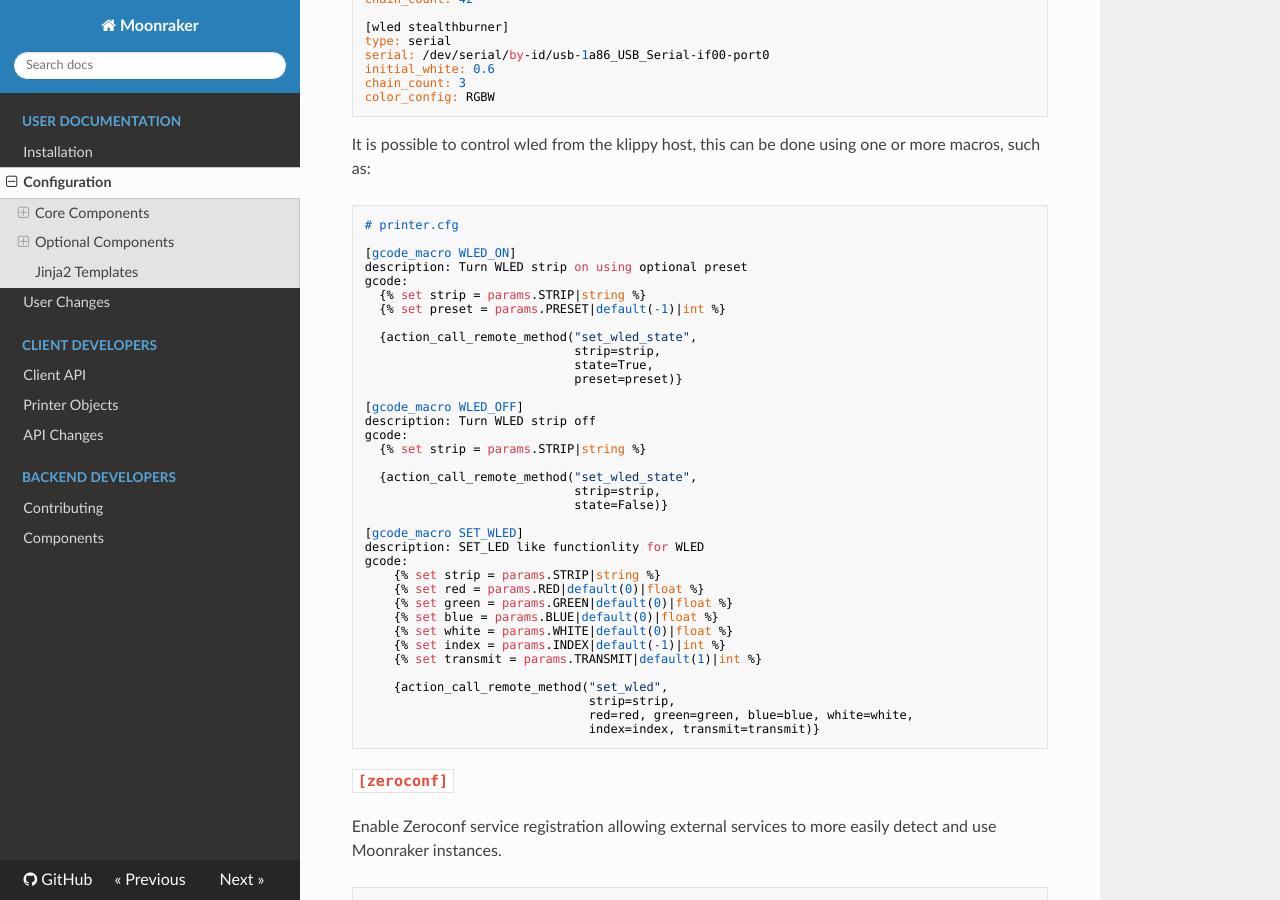
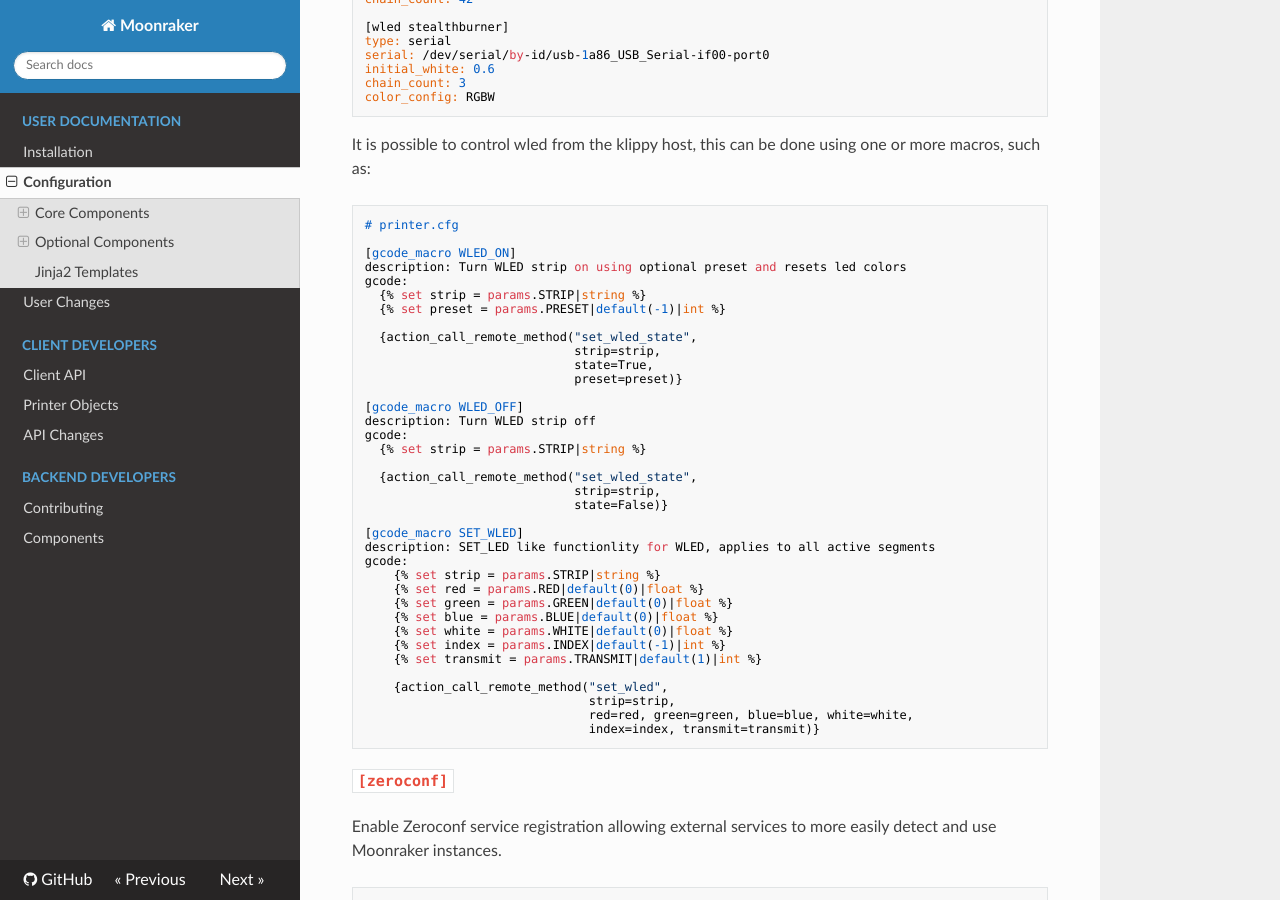
Before and after one commit to Arksine/moonraker, an MkDocs documentation site: the page built from docs/configuration.md, in a window 1280 px wide and 900 px high, scrolled down 18859 px. Built offline with MkDocs 1.6.1, drawn with Linux system fonts in a browser that asks for light colours; nearby versions of some CDN libraries.

Commit message:
wled: Clarify behaviour
Signed-off-by:  Richard Mitchell <richardjm+moonraker@gmail.com>

```diff
--- a/docs/configuration.md
+++ b/docs/configuration.md
@@ -1169,7 +1169,7 @@
 # printer.cfg
 
 [gcode_macro WLED_ON]
-description: Turn WLED strip on using optional preset
+description: Turn WLED strip on using optional preset and resets led colors
 gcode:
   {% set strip = params.STRIP|string %}
   {% set preset = params.PRESET|default(-1)|int %}
@@ -1189,7 +1189,7 @@
                              state=False)}
 
 [gcode_macro SET_WLED]
-description: SET_LED like functionlity for WLED
+description: SET_LED like functionlity for WLED, applies to all active segments
 gcode:
     {% set strip = params.STRIP|string %}
     {% set red = params.RED|default(0)|float %}
```
